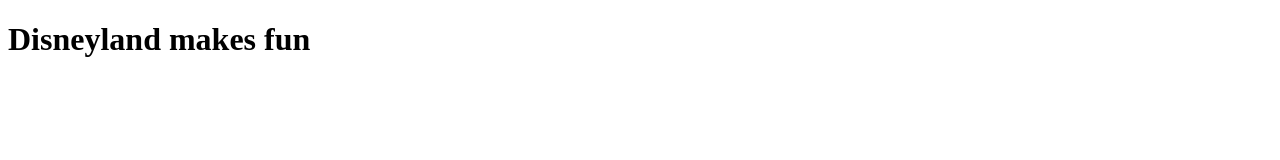
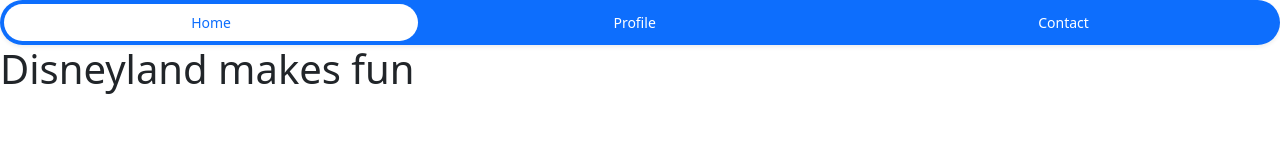
Before and after one commit to RuzdiCano/disneyland, a plain HTML site: page index.html in a window 1280 px wide. Drawn offline with nearby package versions, Linux system fonts and the light colour scheme.

Commit message:
bigfix in main.js

```diff
--- a/assets/css/style.css
+++ b/assets/css/style.css
@@ -0,0 +1,25 @@
+@import "bootstrap/scss/bootstrap";
+
+$utilities: map-merge(
+  $utilities,
+  (
+    "cursor": (
+      property: cursor,
+      class: cursor,
+      responsive: true,
+      values: auto pointer grab,
+    )
+  )
+);
+
+body {
+    --bs-body-font-family: var(--bs-font-monospace);
+    --bs-body-line-height: 1.4;
+    --bs-body-bg: var(--bs-gray-100);
+  }
+
+  .table {
+    --bs-table-color: var(--bs-gray-600);
+    --bs-table-bg: var(--bs-gray-100);
+    --bs-table-border-color: transparent;
+  }
--- a/assets/js/main.js
+++ b/assets/js/main.js
@@ -0,0 +1 @@
+//alle code must bei clean with documentation
--- a/index.html
+++ b/index.html
@@ -2,12 +2,33 @@
 <html lang="en">
 <head>
     <meta charset="UTF-8">
-    <meta name="viewport" content="width=device-width, initial-scale=1.0">
+    <meta name="viewport" content="width=device-width, initial-scale=1">
     <title>Disneyland</title>
-</head>
+    <link href="https://cdn.jsdelivr.net/npm/bootstrap@5.3.2/dist/css/bootstrap.min.css" rel="stylesheet"
+    integrity="sha384-T3c6CoIi6uLrA9TneNEoa7RxnatzjcDSCmG1MXxSR1GAsXEV/Dwwykc2MPK8M2HN" crossorigin="anonymous">
+
+
 <body>
+
+    <ul class="nav nav-pills nav-fill gap-2 p-1 small bg-primary rounded-5 shadow-sm" id="pillNav2" role="tablist" style="--bs-nav-link-color: var(--bs-white); --bs-nav-pills-link-active-color: var(--bs-primary); --bs-nav-pills-link-active-bg: var(--bs-white);">
+        <li class="nav-item" role="presentation">
+          <button class="nav-link active rounded-5" id="home-tab2" data-bs-toggle="tab" type="button" role="tab" aria-selected="true">Home</button>
+        </li>
+        <li class="nav-item" role="presentation">
+          <button class="nav-link rounded-5" id="profile-tab2" data-bs-toggle="tab" type="button" role="tab" aria-selected="false">Profile</button>
+        </li>
+        <li class="nav-item" role="presentation">
+          <button class="nav-link rounded-5" id="contact-tab2" data-bs-toggle="tab" type="button" role="tab" aria-selected="false">Contact</button>
+        </li>
+      </ul>
 
     <h1>Disneyland makes fun</h1>
 
+
+
+    <script src="https://cdn.jsdelivr.net/npm/bootstrap@5.3.2/dist/js/bootstrap.bundle.min.js"
+    integrity="sha384-C6RzsynM9kWDrMNeT87bh95OGNyZPhcTNXj1NW7RuBCsyN/o0jlpcV8Qyq46cDfL" crossorigin="anonymous"></script>
+    <link rel="stylesheet" href="assets/js/main.js">
+
 </body>
 </html>
```
